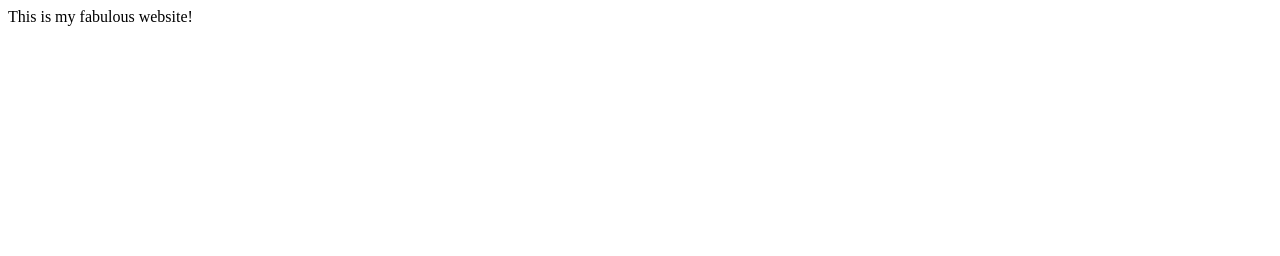
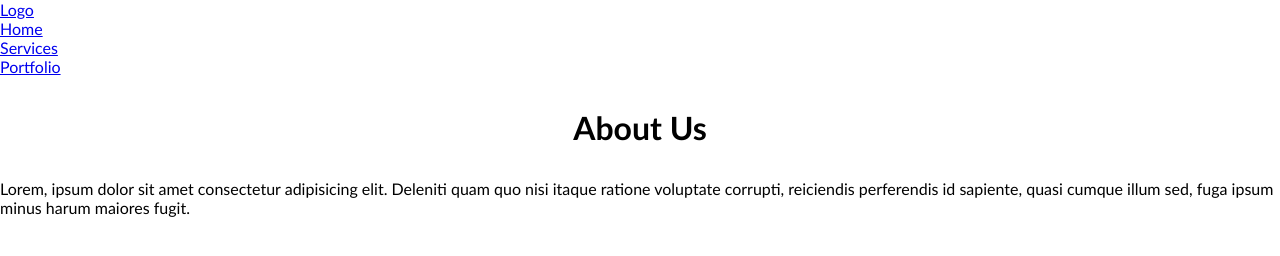
Before and after one commit to ChristopheAwad/testwebsite, a plain HTML site: page index.html in a window 1280 px wide. Drawn offline with Linux system fonts and the light colour scheme.

Commit message:
"See below"

```diff
--- /dev/null
+++ b/css/styles.css
@@ -0,0 +1,17 @@
+* {
+  margin: 0;
+  padding: 0;
+  font-family: 'Trebuchet MS', 'Lucida Sans Unicode', 'Lucida Grande', 'Lucida Sans', Arial, sans-serif;
+}
+
+h1 {
+    text-align: center;
+    padding: 2rem;
+}
+
+.nav-menu{
+    display: flexbox;
+    justify-content: space-between;
+    text-decoration: none;
+    color: aliceblue;
+}
--- a/index.html
+++ b/index.html
@@ -1,20 +1,32 @@
 <!DOCTYPE html>
-<!--[if lt IE 7]>      <html class="no-js lt-ie9 lt-ie8 lt-ie7"> <![endif]-->
-<!--[if IE 7]>         <html class="no-js lt-ie9 lt-ie8"> <![endif]-->
-<!--[if IE 8]>         <html class="no-js lt-ie9"> <![endif]-->
-<!--[if gt IE 8]>      <html class="no-js"> <!--<![endif]-->
 <html>
     <head>
         <meta charset="utf-8">
         <meta http-equiv="X-UA-Compatible" content="IE=edge">
-        <title>Petal & Pearl</title>
+        <title>Petal & Pearl Decor</title>
         <meta name="description" content="">
         <meta name="viewport" content="width=device-width, initial-scale=1">
-        <link rel="stylesheet" href="">
+        <link rel="stylesheet" href="css/styles.css">
     </head>
     <body>
-     This is my fabulous website!
+    <!--NAVBAR STARTS HERE-->
+     <nav class="navbar">
+        <div>
+            <a href="#">Logo</a>
+        </div>
+          <ul class="nav-menu">
+            <li><a class="nav-element" href="#">Home</a></li>
+            <li><a class="nav-element" href="#">Services</a></li>
+            <li><a class="nav-element" href="#">Portfolio</a></li>
+          </ul>
+     </nav>
+     <!--NAVBAR ENDS HERE-->
 
+     <!--ACTUAL PAGE STARTS HERE-->
+     <main>
+        <H1>About Us</H1>
+        <p>Lorem, ipsum dolor sit amet consectetur adipisicing elit. Deleniti quam quo nisi itaque ratione voluptate corrupti, reiciendis perferendis id sapiente, quasi cumque illum sed, fuga ipsum minus harum maiores fugit.</p>
+     </main>
         <script src="" async defer></script>
     </body>
 </html>
```
Also changed, not shown: styles/styles.css (deleted).
